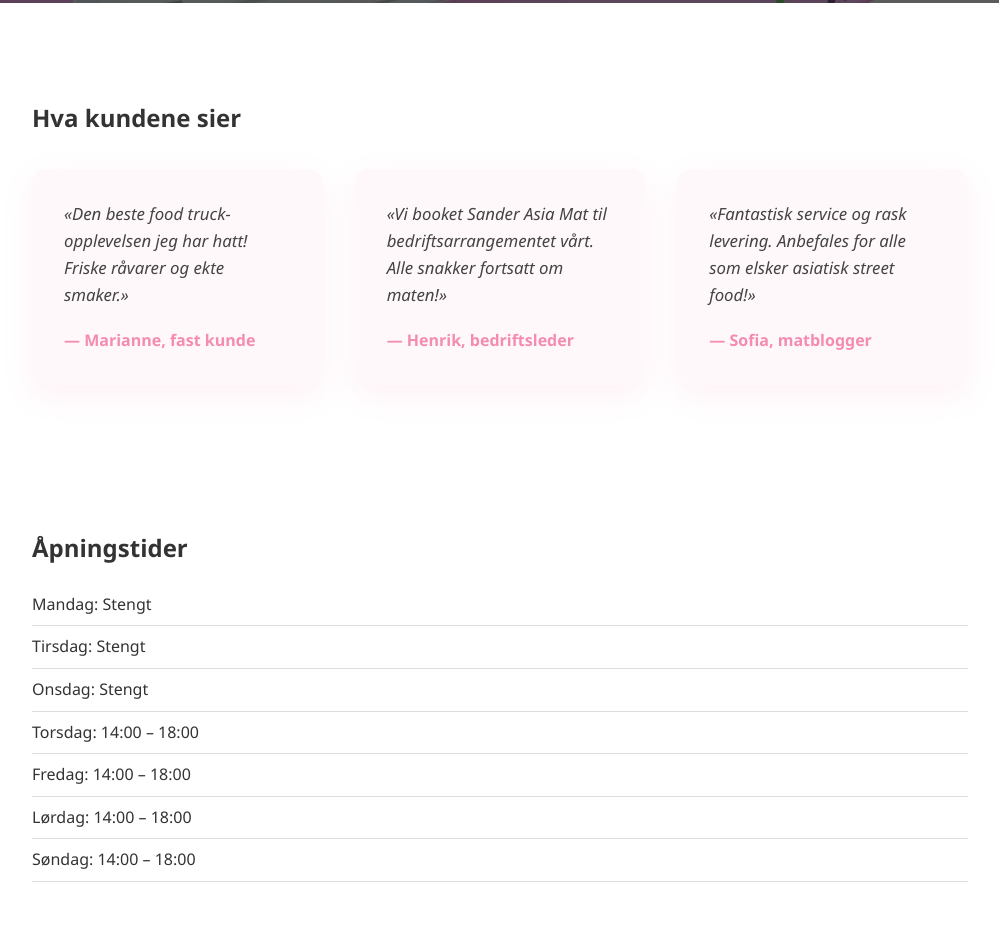
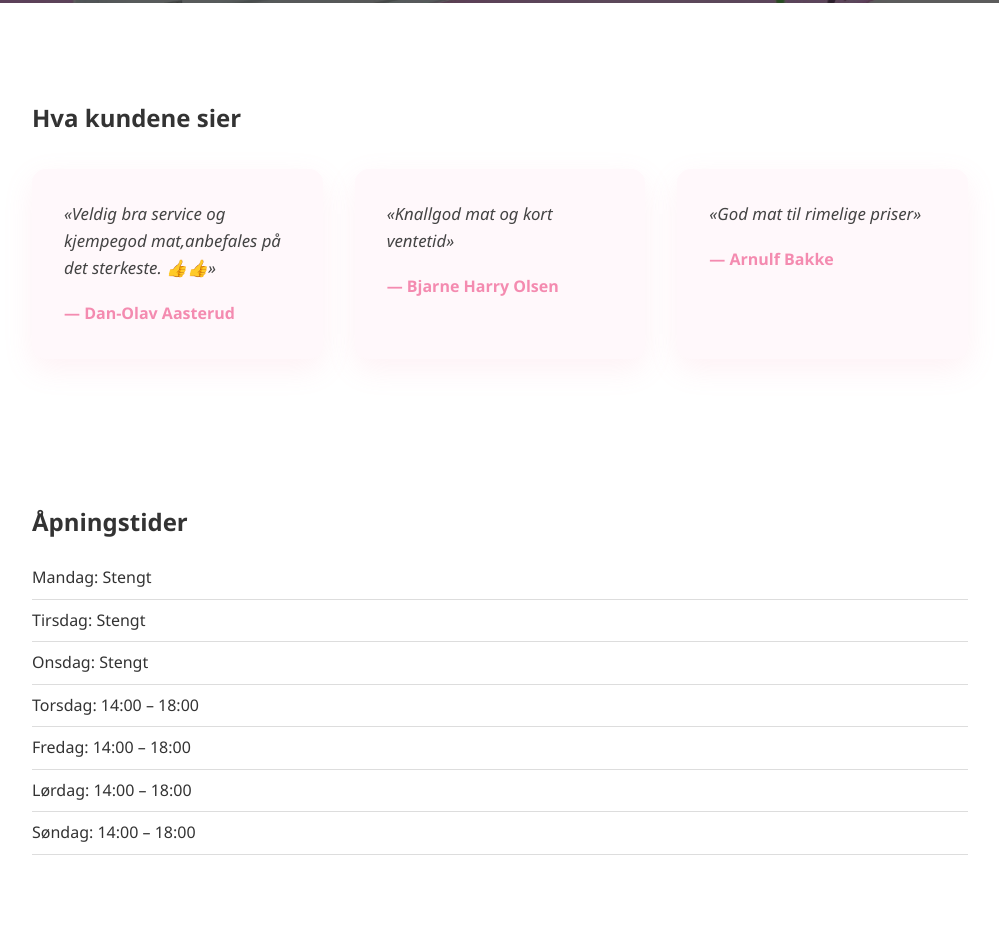
Before and after one commit to DataKriss/sanderasiamat-demo, a plain HTML site: page index.html in a window 1280 px wide. Shown: the part 780-1713 px from the top of the page, without its empty margins (140-1139 px from the left). Drawn offline with Linux system fonts and the light colour scheme.

Commit message:
Update index.html
endret testimonials, hentet fra Google reviews

```diff
--- a/index.html
+++ b/index.html
@@ -42,21 +42,21 @@
     <div class="testimonial-grid">
       <figure class="testimonial-card">
         <blockquote>
-          «Den beste food truck-opplevelsen jeg har hatt! Friske råvarer og ekte smaker.»
+          «Veldig bra service og kjempegod mat,anbefales på det sterkeste. 👍👍»
         </blockquote>
-        <figcaption>— Marianne, fast kunde</figcaption>
+        <figcaption>— Dan-Olav Aasterud</figcaption>
       </figure>
       <figure class="testimonial-card">
         <blockquote>
-          «Vi booket Sander Asia Mat til bedriftsarrangementet vårt. Alle snakker fortsatt om maten!»
+          «Knallgod mat og kort ventetid»
         </blockquote>
-        <figcaption>— Henrik, bedriftsleder</figcaption>
+        <figcaption>— Bjarne Harry Olsen</figcaption>
       </figure>
       <figure class="testimonial-card">
         <blockquote>
-          «Fantastisk service og rask levering. Anbefales for alle som elsker asiatisk street food!»
+          «God mat til rimelige priser»
         </blockquote>
-        <figcaption>— Sofia, matblogger</figcaption>
+        <figcaption>— Arnulf Bakke</figcaption>
       </figure>
     </div>
   </section>
```
